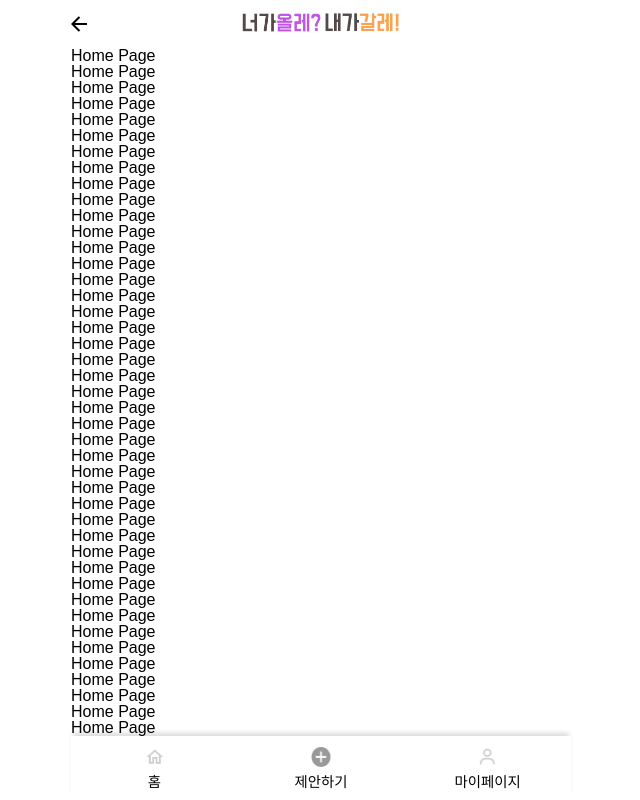
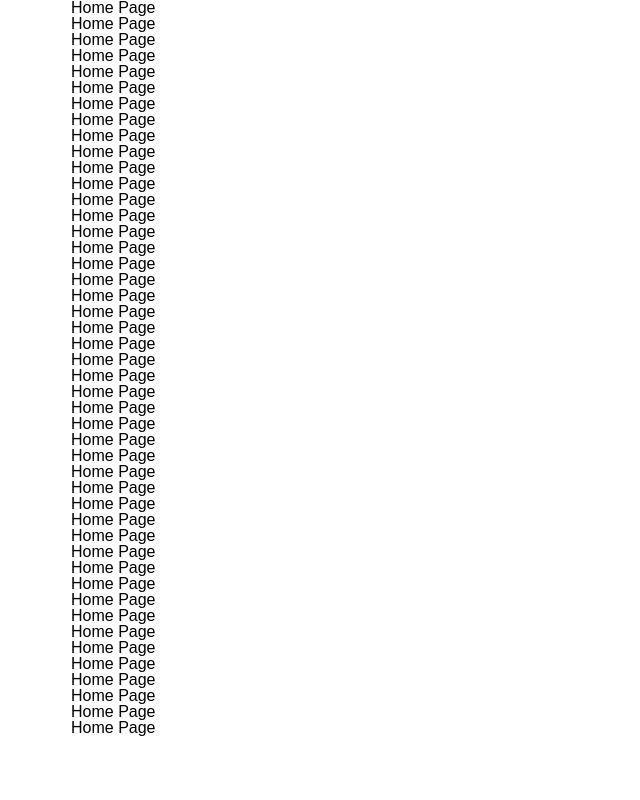
Before and after one commit to E1I4-9oormthon/olle-ts-client, a React (Vite) app: page / in a window 1280 px wide. Shown: the whole page, without its empty margins (319-959 px from the left). Built offline with nearby package versions, Linux system fonts and the light colour scheme; a web font is replaced by a local one.

Commit message:
feat: Layout 컴포넌트를 두 개로 분리하라
- Header, BottomNavBar를 포함하는 레이아웃과 기본 레이아웃을 분리
Fixes: #1

```diff
--- a/src/components/layouts/Layout.tsx
+++ b/src/components/layouts/Layout.tsx
@@ -5,6 +5,16 @@
 import { BottomNavBar } from './BottomNavBar';
 
 export const Layout = () => {
+  return (
+    <Main>
+      <Section>
+        <Outlet />
+      </Section>
+    </Main>
+  );
+};
+
+export const HeaderBottomNavBarLayout = () => {
   return (
     <Main>
       <Section>
```
